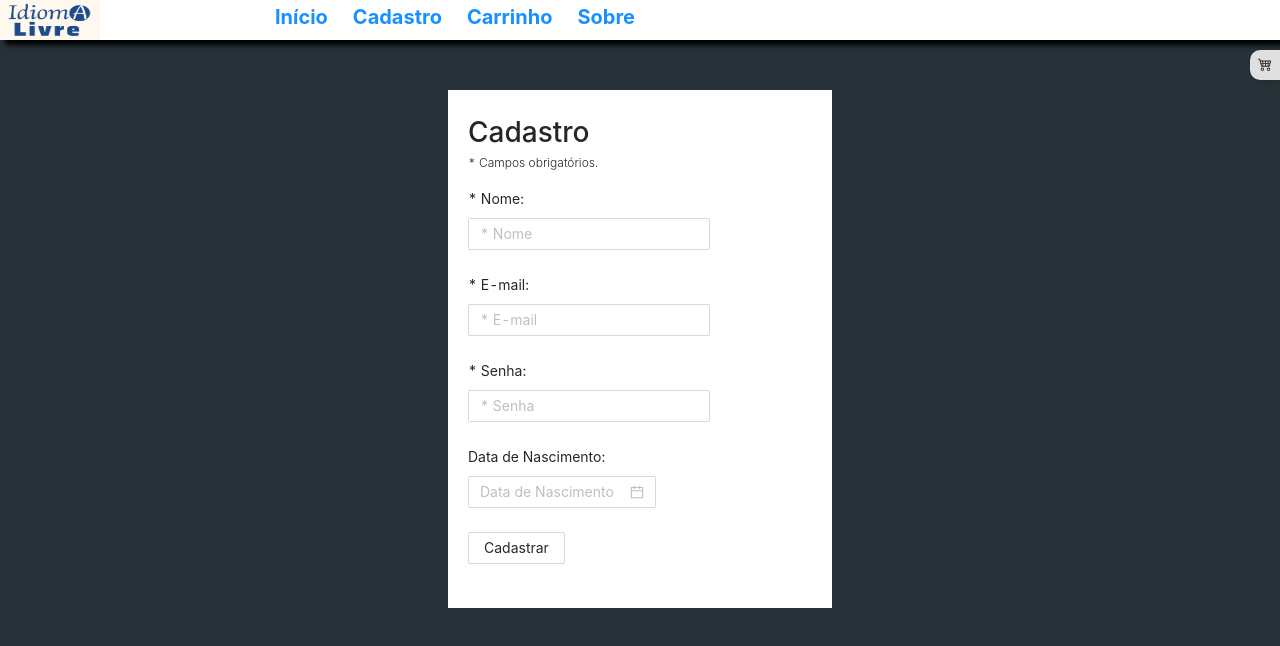
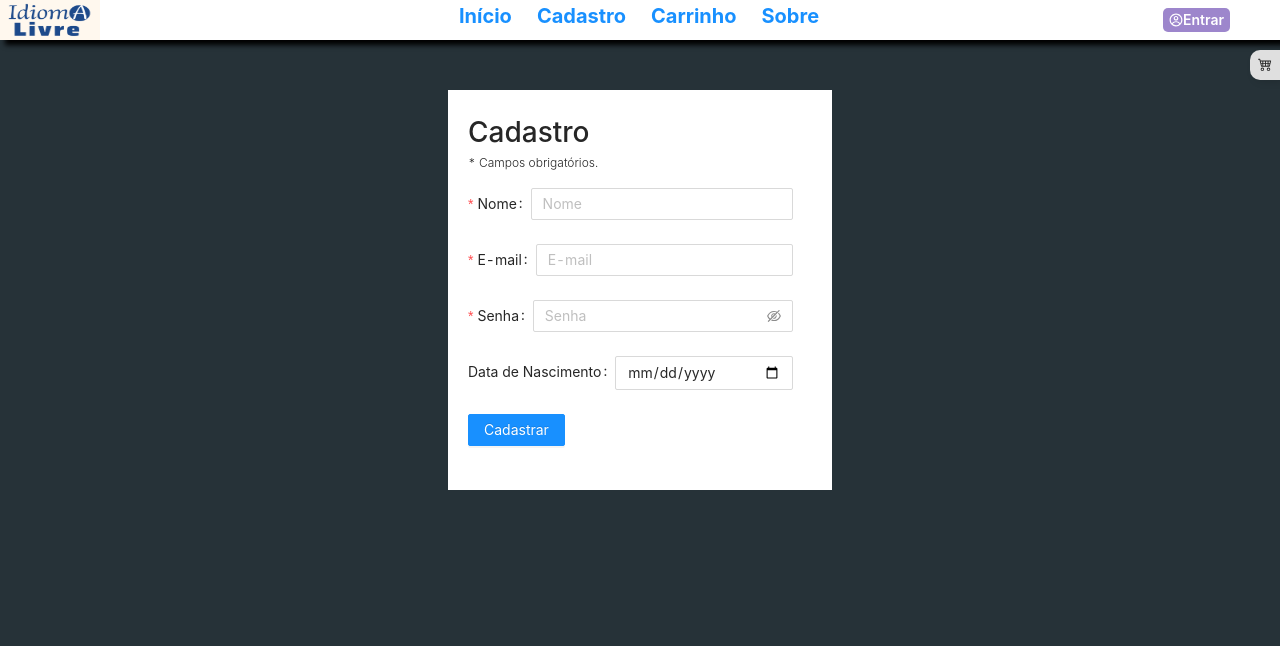
Before and after one commit to leonardodf95/Project_E-commerce, a React (Vite) app in the folder e-commerce/: page / in a window 1280 px wide. Both pictures are taken after a click on the button "Cadastro". Shown: the top 646 px of the page. Built offline with nearby package versions, Linux system fonts and the light colour scheme.

Commit message:
fix do cadastro, botao de login

```diff
--- a/e-commerce/src/components/Menu/index.jsx
+++ b/e-commerce/src/components/Menu/index.jsx
@@ -1,6 +1,8 @@
-import { MenuBar, LogoImage, MenuItems, Items } from "./style";
 import { Link } from "react-router-dom";
+import { CgProfile } from "react-icons/cg";
+import { MenuBar, LogoImage, MenuItems, Items, Entrar } from "./style";
 import routes from "../../defaults/routes";
+
 const Menu = () => {
   return (
     <MenuBar>
@@ -15,6 +17,7 @@ const Menu = () => {
           </Items>
         ))}
       </MenuItems>
+      <Entrar><CgProfile/>Entrar</Entrar>
     </MenuBar>
   );
 };
--- a/e-commerce/src/components/Menu/style.jsx
+++ b/e-commerce/src/components/Menu/style.jsx
@@ -3,7 +3,7 @@ import styled from 'styled-components'
 export const MenuBar = styled.div`
     display: flex;
     justify-content: space-between;
-    align-items: flex-end;
+    align-items: center;
     background-color: #FFF;
     box-shadow: 5px 5px 5px #000000;
 `
@@ -15,7 +15,7 @@ export const LogoImage = styled.img`
 
 export const MenuItems = styled.div`
     display: flex;
-    margin-right: 50%;
+
 `
 
 export const Items = styled.button`
@@ -37,3 +37,20 @@ export const Items = styled.button`
         transform: scale(1.1);
     }
 `
+
+export const Entrar = styled.button`
+    display: flex;
+    align-items: center;
+    margin-right: 50px;
+    border: none;
+    color: #fff;
+    font-weight: 600;
+    border-radius: 5px;
+    background-color: #31009479;
+    transition: .15s transform ease;
+    transform: scale(1);
+    &:hover {
+        background-color: #310094ba;
+        transform: scale(1.1);
+    }
+`
--- a/e-commerce/src/screens/cadastro/index.jsx
+++ b/e-commerce/src/screens/cadastro/index.jsx
@@ -1,29 +1,34 @@
-import { Form, Input, DatePicker, Button } from "antd"
+import { Form, Input, Button } from "antd"
 import { Container, SubTitle, Title, TitleContainer } from "./style";
 
 const Cadastro = () => {
     const [form] = Form.useForm()
+    const dateFormat = 'DD/MM/YYYY'
+
+    const onFinish = (e) => (
+        console.log(e)
+    )
     return (
         <Container>
             <TitleContainer>
                 <Title>Cadastro</Title>
                 <SubTitle>* Campos obrigatórios.</SubTitle>
             </TitleContainer>
-           <Form layout="vertical" form={form}>
-                <Form.Item label='* Nome:'>
-                    <Input placeholder="* Nome"/>
+           <Form layout="horizontal" form={form} onFinish={onFinish} >
+                <Form.Item name='nome' label='Nome:' rules={[{required: true, message:'Campo Nome é obrigatório.'}]}>
+                    <Input placeholder="Nome"/>
                 </Form.Item>
-                <Form.Item label='* E-mail:'>
-                    <Input placeholder="* E-mail" type='email' />
+                <Form.Item name='email' label='E-mail:' rules={[{required: true, message:'Campo E-mail é obrigatório.'}]}>
+                    <Input placeholder="E-mail" type='email'/>
                 </Form.Item>
-                <Form.Item label='* Senha:'>
-                    <Input placeholder='* Senha' type='password'/>
+                <Form.Item name='senha' label='Senha:' rules={[{required: true, message:'Campo Senha é obrigatório.'}]}>
+                    <Input.Password placeholder='Senha'/>
                 </Form.Item>
-                <Form.Item label='Data de Nascimento:'>
-                    <DatePicker placeholder="Data de Nascimento"/>
+                <Form.Item name='dtnascimento' label='Data de Nascimento:'>
+                    <Input type='date' placeholder="Data de Nascimento"/>
                 </Form.Item>
-                <Form.Item>
-                    <Button>Cadastrar</Button>
+                <Form.Item >
+                    <Button type="primary" htmlType="submit">Cadastrar</Button>
                 </Form.Item>
            </Form>
         </Container>
```
